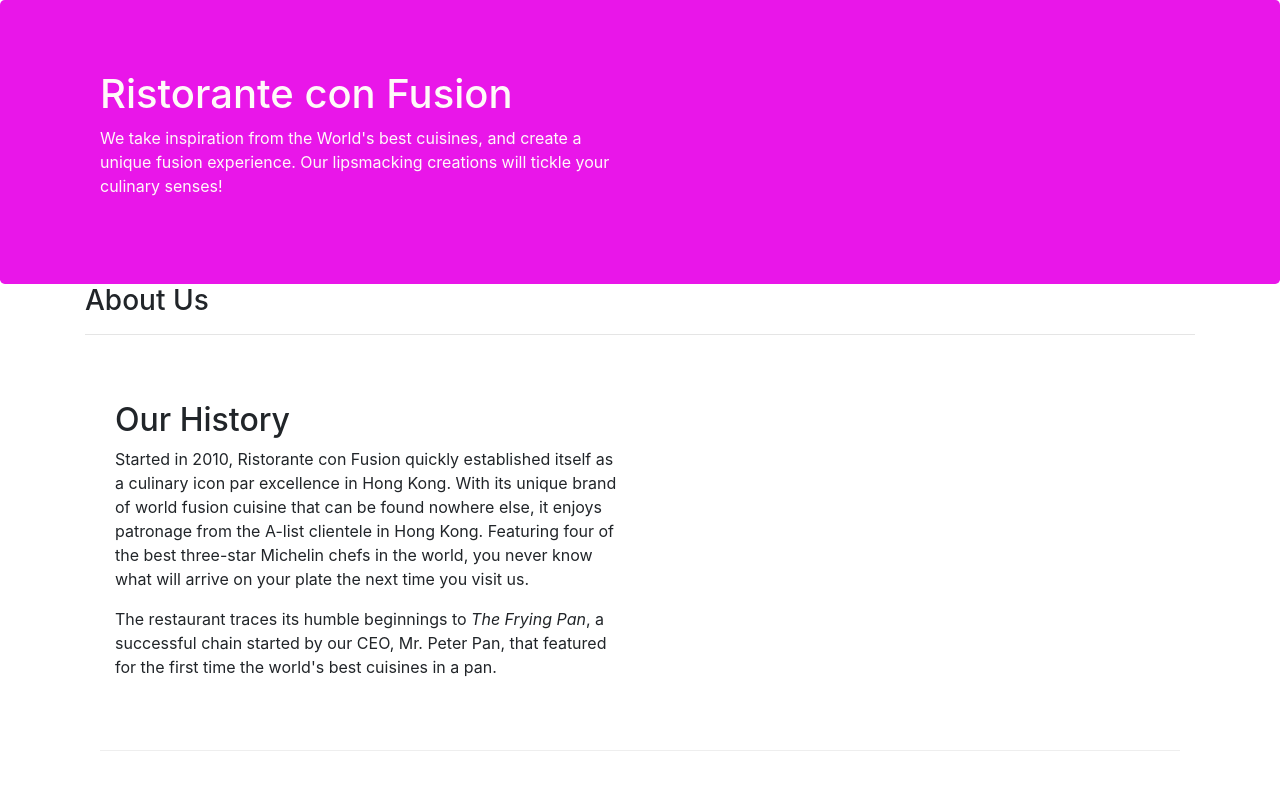
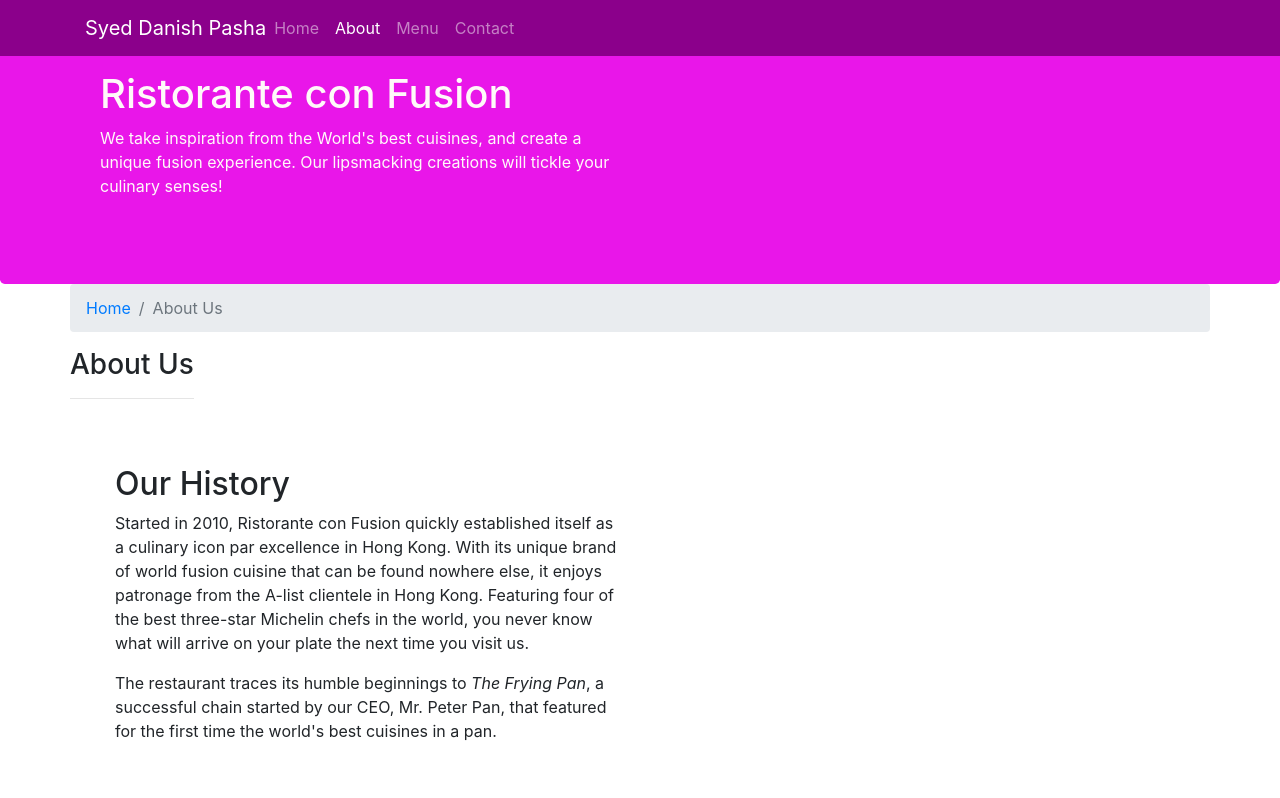
Before and after one commit to SyedDanishPasha/Mini_Project, a website: page aboutus.html in a window 1280 px wide. Shown: the top 798 px of the page. Drawn offline with nearby package versions, Linux system fonts and the light colour scheme.

Commit message:
Navbar&Breadcrums

```diff
--- a/CSS/style.css
+++ b/CSS/style.css
@@ -28,3 +28,12 @@
     margin: 0px auto;
     color: black;
 }
+
+.body {
+    padding: 50px 0px 0px 0px;
+    z-index: 0;
+}
+
+.navbar-dark {
+    background-color: darkmagenta;
+}
--- a/aboutus.html
+++ b/aboutus.html
@@ -16,6 +16,22 @@
 </head>
 
 <body>
+    <nav class="navbar navbar-dark navbar-expand-sm fixed-top">
+        <div class="container">
+            <button class="navbar-toggler" type="button" data-toggle="collapse" data-target="#Navbar">
+                <span class="navbar-toggler-icon"></span>
+            </button>
+            <a class="navbar-brand mr-auto" href="#">Syed Danish Pasha</a>
+            <div class="collapse navbar-collapse" id="Navbar">
+                <ul class="navbar-nav mr-auto">
+                    <li class="nav-item"><a class="nav-link" href="./index.html">Home</a></li>
+                    <li class="nav-item active"><a class="nav-link" href="#">About</a></li>
+                    <li class="nav-item"><a class="nav-link" href="#">Menu</a></li>
+                    <li class="nav-item"><a class="nav-link" href="#">Contact</a></li>
+                </ul>
+            </div>
+        </div>
+    </nav>
 
     <header class="jumbotron">
         <div class="container">
@@ -31,7 +47,14 @@
     </header>
 
     <div class="container">
-        <div>
+        <div class="row">
+            <ol class="col-12 breadcrumb">
+                <li class="breadcrumb-item">
+                    <a href="./index.html">Home</a>
+                </li>
+                <li class="breadcrumb-item active">About Us</li>
+            </ol>
+
             <div>
                 <h3>About Us</h3>
                 <hr>
```
Also changed, not shown: index.html (+1 -1 lines).
